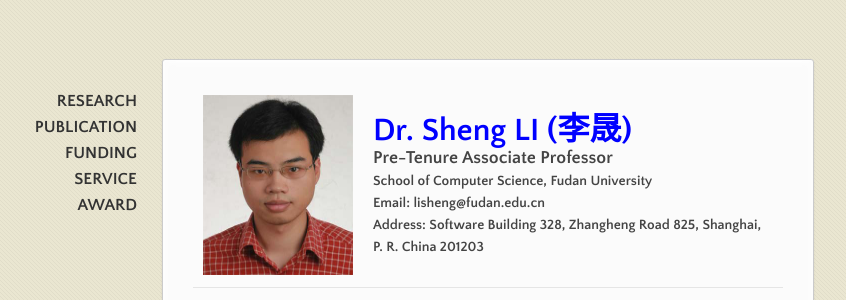
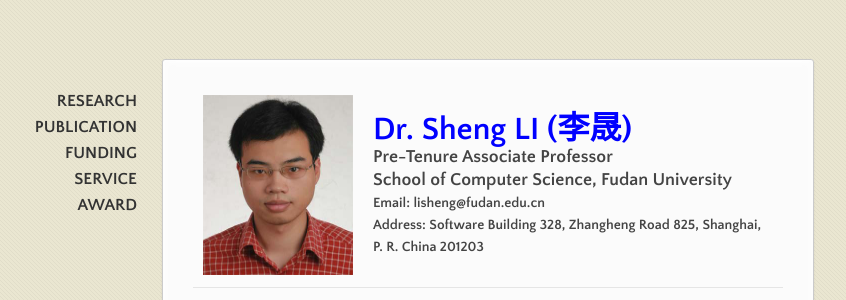
Before and after one commit to blazelisheng/blazelisheng.github.io, a Jekyll site: the page built from index.md, in a window 1280 px wide. Shown: the part 131-431 px from the top of the page, without its empty margins (153-999 px from the left). Built offline with Jekyll 4.4.1, drawn with Linux system fonts in a browser that asks for light colours.

Commit message:
Update index.md

```diff
--- a/index.md
+++ b/index.md
@@ -6,7 +6,7 @@
   <tr>
     <th width="150">
 <img src="/assets/images/Sheng_Li_Photo.png" width="150" height="180" /></th>
-  <th> <font size="6" color="Blue">  Dr. Sheng LI (李晟) </font><br/>  <font size="4.5"> Pre-Tenure Associate Professor </font><br/>School of Computer Science, Fudan University<br/>Email: lisheng@fudan.edu.cn <br/> Address: Software Building 328, Zhangheng Road 825, Shanghai, P. R. China 201203</th>
+  <th> <font size="6" color="Blue">  Dr. Sheng LI (李晟) </font><br/>  <font size="4.5"> Pre-Tenure Associate Professor <br/>School of Computer Science, Fudan University</font><br/>Email: lisheng@fudan.edu.cn <br/> Address: Software Building 328, Zhangheng Road 825, Shanghai, P. R. China 201203</th>
   </tr>
 </table>
 
```
